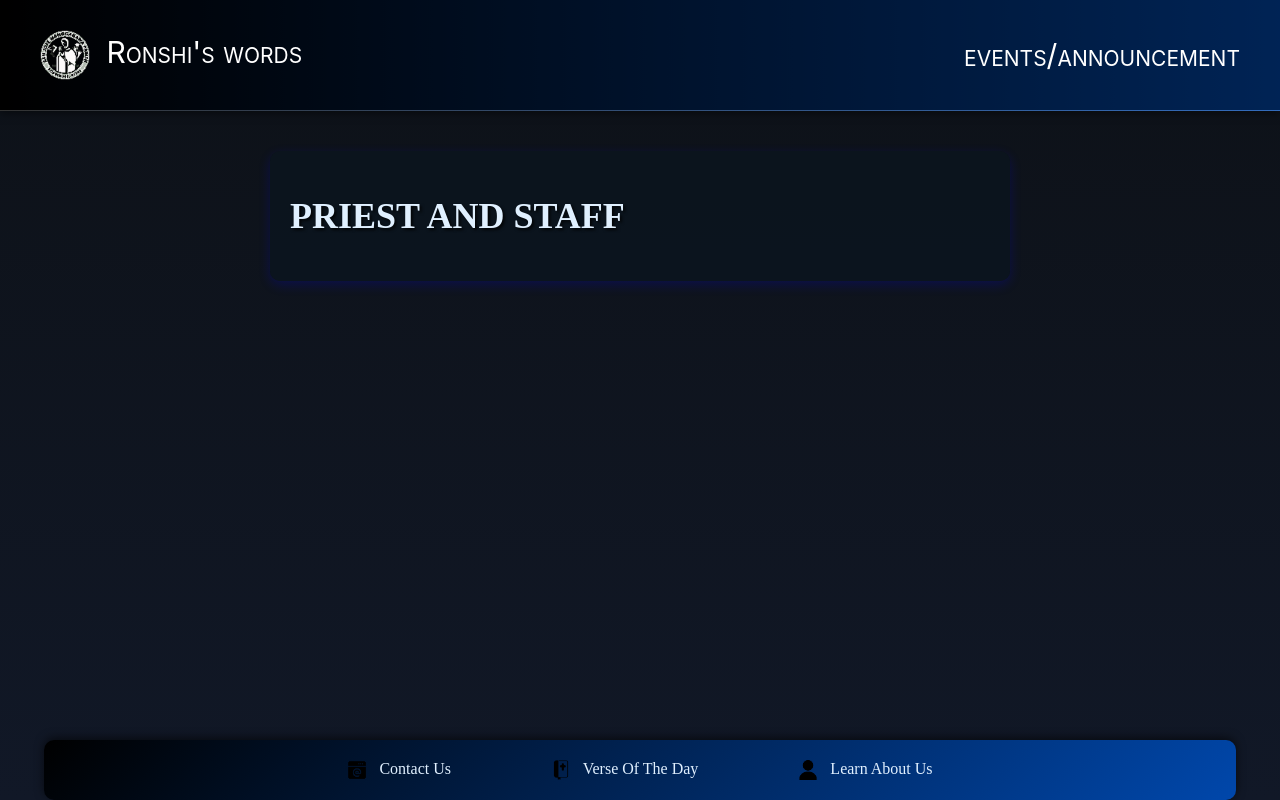
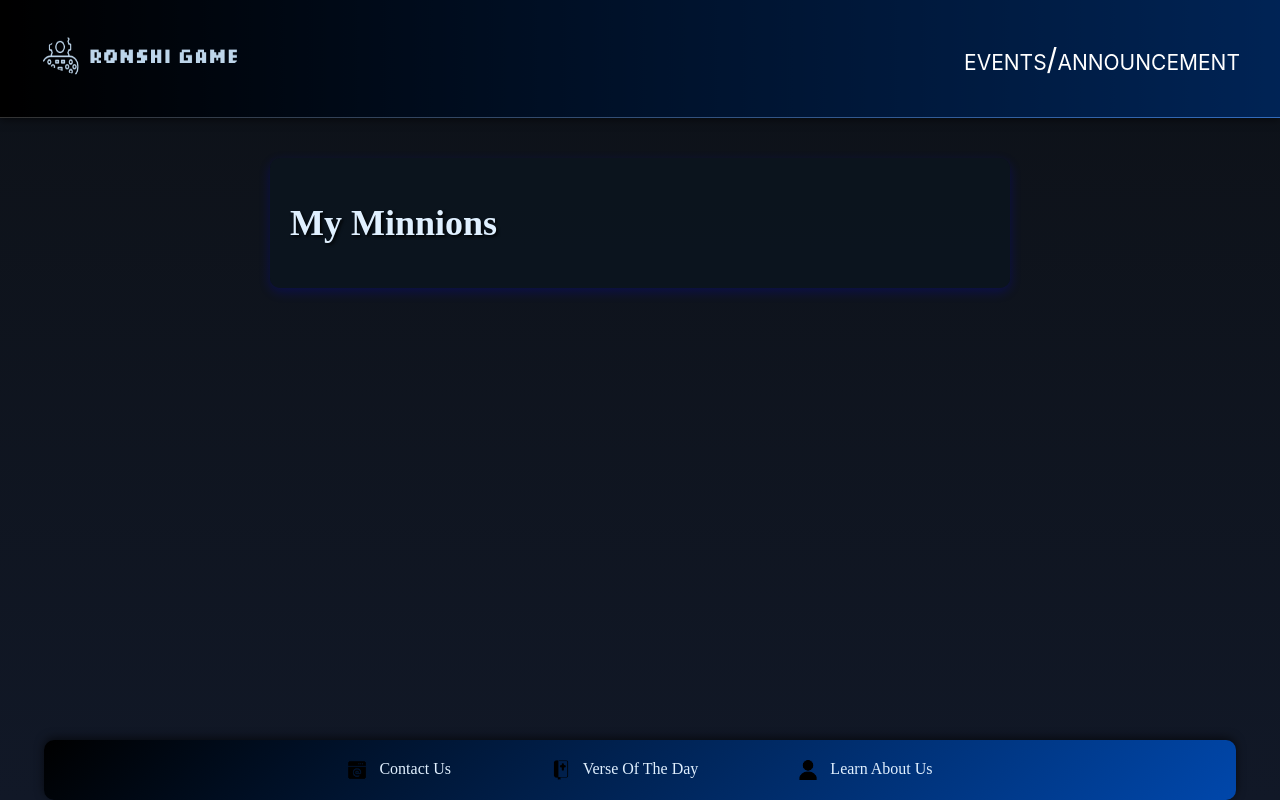
Before and after one commit to RONSHI-22/Improve, a website: page LAus.html in a window 1280 px wide. Drawn offline with Linux system fonts and the light colour scheme; no server answers.

Commit message:
Updated website design and content

```diff
--- a/Bverse.css
+++ b/Bverse.css
@@ -42,6 +42,11 @@ nav ul {
 
 .nav-link:hover {
   color: #66b3ff; /* light blue hover */
+}
+.logo {
+  width: 200px;
+  height: 50px;
+  border-radius: 50%;
 }
 
 /* Main Section */
--- a/E&A.css
+++ b/E&A.css
@@ -30,6 +30,11 @@ nav ul {
 
 .nav-link:hover {
   color: #66b3ff;
+}
+.logo {
+  width: 200px;
+  height: 50px;
+  border-radius: 50%;
 }
 
 /* Page Container */
--- a/LAus.css
+++ b/LAus.css
@@ -55,6 +55,11 @@ nav a:hover {
 
 li {
   cursor: pointer;
+}
+.logo {
+  width: 200px;
+  height: 50px;
+  border-radius: 50%;
 }
 
 /* ✅ Responsive - Stack items vertically on small screens */
--- a/LAus.html
+++ b/LAus.html
@@ -15,10 +15,10 @@
   <ul>
     <div class="left-nav">
       <li>
-        <a href="index.html" class="nav-link">
-          <img src="pictures/image 2(1) 1.png" alt="" style="width:50px; height:50px; margin-right:8px; vertical-align:middle;">
-          Ronshi's words
-        </a>
+      <a href="index.html" class="nav-logo">
+        <img src="pictures/logo-light-transparent.png" alt="Logo" class="logo">
+        <span></span>
+      </a>
       </li>
     </div>
     <div class="right-nav">
@@ -29,7 +29,7 @@
 
 </header>
 <div class="container">
-  <h1>PRIEST AND STAFF</h1>
+  <h1>My Minnions</h1>
   <div id="priestContainer"></div>
 </div>
 
--- a/contactus.css
+++ b/contactus.css
@@ -39,6 +39,11 @@ nav ul {
 
 .nav-link:hover {
   color: #00aaff; /* bright cyan blue */
+}
+.logo {
+  width: 200px;
+  height: 50px;
+  border-radius: 50%;
 }
 
 /* MAIN CONTENT */
--- a/design.css
+++ b/design.css
@@ -49,8 +49,8 @@ header {
 }
 
 .logo {
-  width: 45px;
-  height: 45px;
+  width: 200px;
+  height: 50px;
   border-radius: 50%;
 }
 
```
Also changed, not shown: Bverse.html (+4 -4 lines), EandA.html (+3 -3 lines), contactUs.html (+4 -4 lines), index.html (+2 -2 lines), pictures/logo-light-transparent.png (added).
